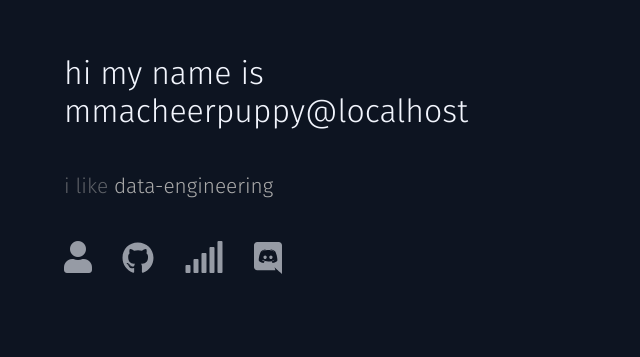
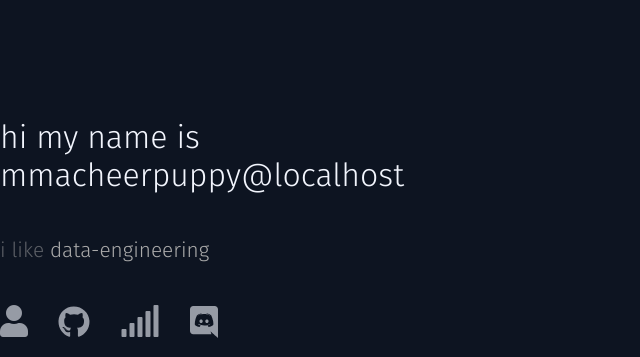
Before and after one commit to caldempsey/mmacheerpuppy.io, a React (Create React App) app: page / in a window 1280 px wide. Shown: the part 443-800 px from the top of the page, without its empty margins (0-640 px from the left). Built offline with nearby package versions, Linux system fonts and the light colour scheme; no server answers.

Commit message:
Fixed IP resolution

```diff
--- a/src/api/hosts.js
+++ b/src/api/hosts.js
@@ -23,7 +23,7 @@ export default function getHostDetails(callback) {
       return res.json();
     })
     .then(data => {
-      callback({ ip: data.ip, region: data.regionName });
+      callback({ ip: data.query, region: data.regionName });
     })
     .catch(err => console.error(err));
 }
--- a/src/domain/root/pages/styles.css
+++ b/src/domain/root/pages/styles.css
@@ -1,6 +1,4 @@
 .pageContent {
-  margin: auto;
-  padding: 4rem;
   box-sizing: border-box;
   overflow: hidden;
   word-wrap: break-word;
--- a/src/domain/root/views/HomeView.jsx
+++ b/src/domain/root/views/HomeView.jsx
@@ -47,8 +47,8 @@ export default function HomeView(props) {
   });
   const updateHostDetails = data => {
     // eslint-disable-next-line no-console
-    console.log(`mmacheerpuppy.io resolved ${data.ip} in ${data.regionName}!`);
-    setHostDetails({ ip: data.query, region: data.regionName });
+    console.log(`mmacheerpuppy.io resolved ${data.ip} in ${data.region}!`);
+    setHostDetails({ ip: data.ip, region: data.region });
   };
   useEffect(() => {
     getHostDetails(updateHostDetails);
```
